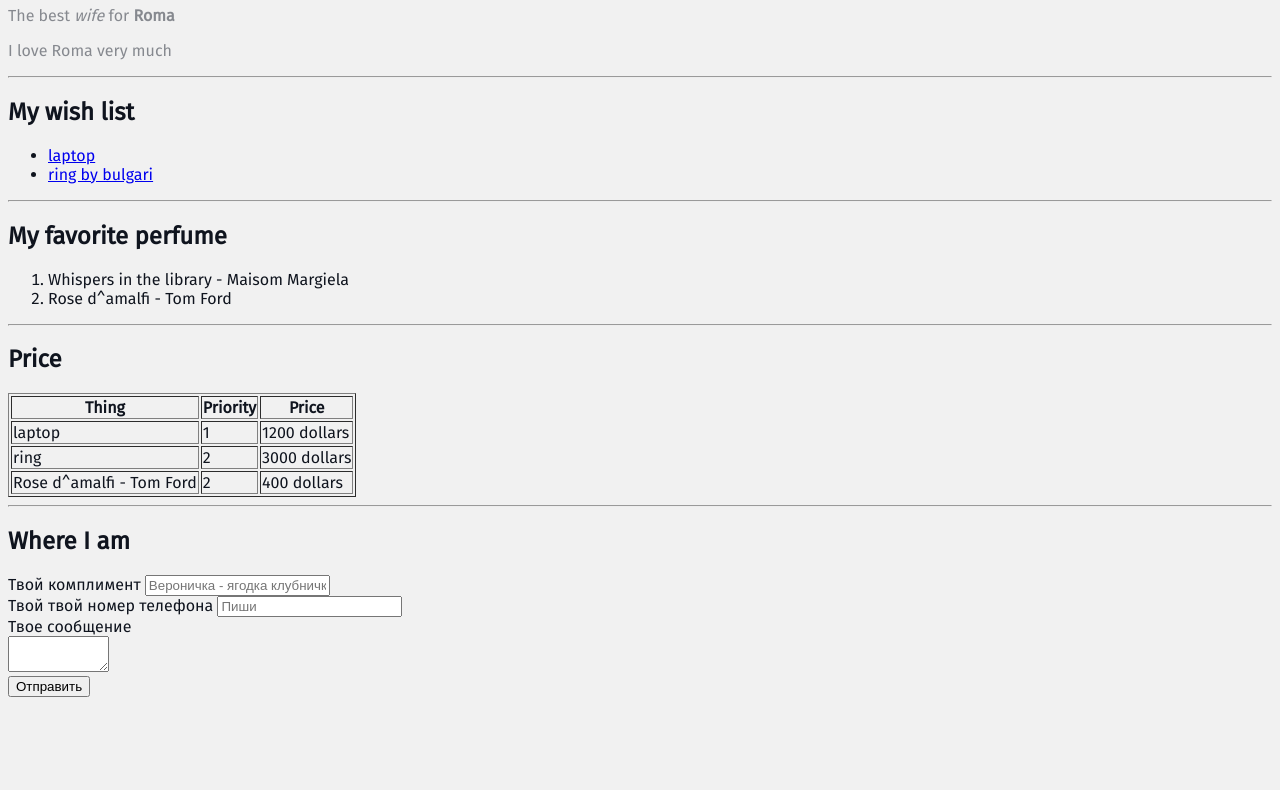
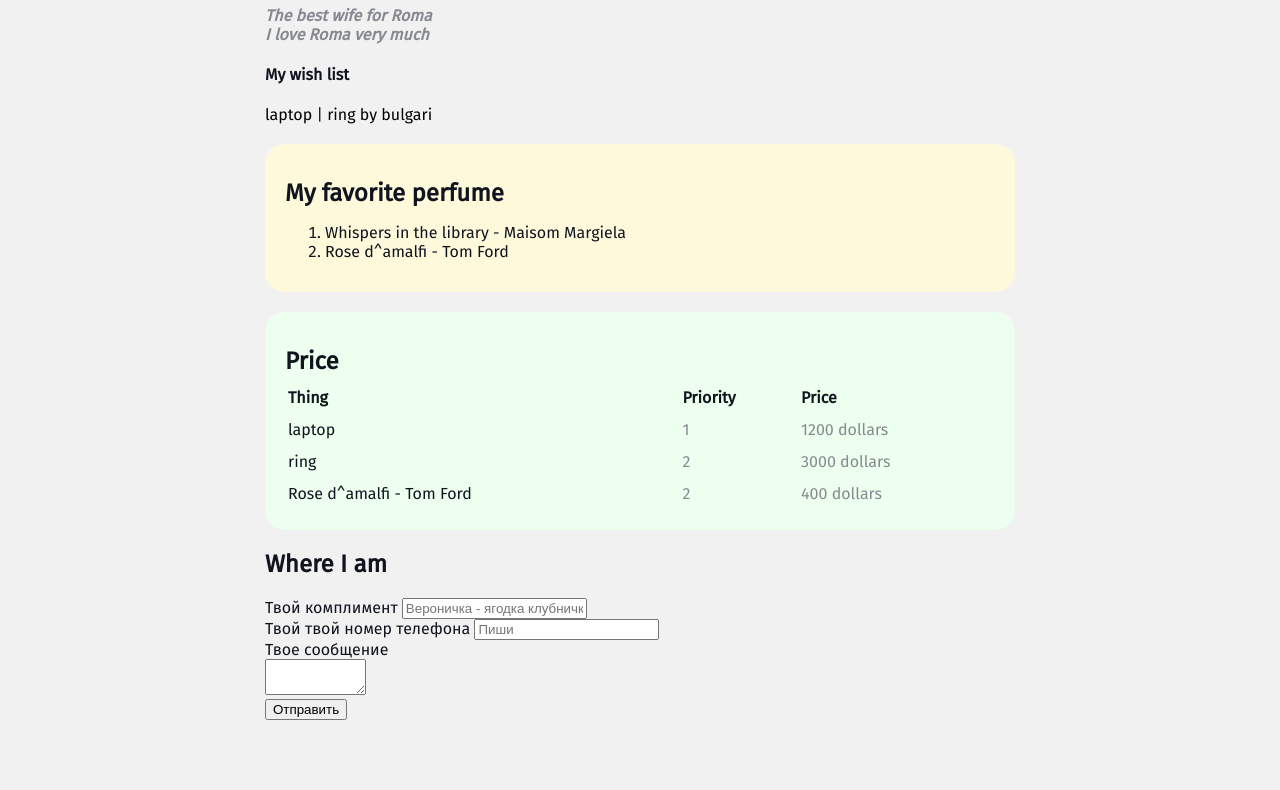
Before and after one commit to VeronikaSLE/HTML_for_kettles, a plain HTML site: page index.html in a window 1280 px wide. Shown: the part 287-1077 px from the top of the page. Before the commit the page ends 992 px from the top, so only its background shows below. Drawn offline with Linux system fonts and the light colour scheme.

Commit message:
[CSS] Псевдо классы

```diff
--- a/index.html
+++ b/index.html
@@ -8,28 +8,30 @@
   <link href="https://fonts.googleapis.com/css2?family=Fira+Sans:wght@200;400&display=swap" rel="stylesheet">
   <link rel="stylesheet" href="style.css">
 </head>
+
 <body>
+  <div class="container">
     <div class="info">
       <img src="фитоняшка.jpeg" alt="this is my photo" class="avatar">
       <h1>Veronika</h1>
-    <p>The best <em>wife</em> for <strong>Roma</strong></p>
+      <p>The best wife for <strong>Roma</strong></p>
       <p>I love Roma very much</p>
+      <h4>My wish list</h4>
+        <a href="https://www.apple.com/ge/macbook-air-m2/" target="_blank"> laptop</a> |
+        <a href="https://www.bulgari.com/en-int/jewellery/rings/b-zero1-ring-white-gold-328188" target="_blank"> ring by bulgari</a>
     </div>
-  <hr>
-  <h2>My wish list</h2>
-  <ul>
-    <li><a href="https://www.apple.com/ge/macbook-air-m2/" target="_blank"> laptop</a></li>
-    <li><a href="https://www.bulgari.com/en-int/jewellery/rings/b-zero1-ring-white-gold-328188" target="_blank"> ring by bulgari</a></li>
-  </ul>
-  <hr>
+
+   <div class="card bg-yellow">
      <h2>My favorite perfume</h2>
      <ol>
        <li>Whispers in the library - Maisom Margiela</li>
        <li>Rose d^amalfi - Tom Ford</li>
      </ol>
-  <hr>
+   </div>
+
+    <div class="card bg-green">
       <h2>Price</h2>
-  <table border="1">
+      <table class="table">
         <thead>
           <tr>
             <th>Thing</th>
@@ -55,7 +57,9 @@
           </tr>
         </tbody>
       </table>
-  <hr>
+    </div>
+
+
       <h2>Where I am</h2>
       <form action="\">
         <label for="love">Твой комплимент</label>
@@ -71,5 +75,16 @@
         <br>
         <input type="submit" value="Отправить">
       </form>
+
+    <div class=" box-model">
+      <div> </div>
+      <div></div>
+      <div></div>
+      <div></div>
+    </div>
+    <div style="margin-bottom: 500px;">
+
+    </div>
+  </div>
 </body>
 </html>
--- a/style.css
+++ b/style.css
@@ -6,12 +6,87 @@ body {
   font-family: 'Lucida Sans', 'Lucida Sans Regular', 'Lucida Grande', 'Lucida Sans Unicode', Geneva, Verdana, sans-serif;
   font-family: 'Fira Sans', sans-serif;
 }
+a{
+  color: black;
+  text-decoration: none;
+}
+a:hover {
+  text-decoration: underline;
+}
+a:active {
+  color: blue;
+}
 .avatar  {
   width: 200px;
   border-radius: 28px;
   box-shadow: 11px 12px 14px rgba(0,0, 0, 0.15);
 }
+.info {
+  margin-bottom: 20px;
+}
 .info p {
   color: #86898f;
+  margin: 0;
+  font-style: italic;
+  font-weight: bold;
+  text-decoration: none;
+  /* text-transform: uppercase; */
+  /* letter-spacing: 5px; */
+  /* word-spacing: 42px; */
+}
+.container  {
+ max-width: 750px;
+ margin: auto;
+}
+
+/* .wish-list {
+  background: green;
+  padding: 15px;
+  padding: 15px 40px;
+  padding: 15px 20px 25px 30px;
+  border: 5px solid red;
+  border-bottom-style: groove;
+  border-top-width: 15px;
+  border-right-color: blue;
+  margin: 20px;
+} */
+
+/* .box-model > div {
+  float: left;
+  background: #000;
+  height: 200px;
+  width: 25%;
+  box-sizing: border-box;
+
+} */
+
+.bg-yellow {
+  background: #fff9dc;
+}
+
+.bg-green {
+  background: #edffef;
+}
+.card {
+  padding: 15px 20px;
+  margin-bottom: 20px;
+  border-radius: 20px;
+}
+ .card h2 {
+  margin-bottom: 10px;
+ }
+ .table {
+  width: 100%;
+ }
+ .table td {
+  padding-bottom: 10px;
+ }
+.table td:nth-child(2),
+.table td:nth-child(3) {
+  color: #86898f;
+}
+.table th{
+  text-align: left;
+  padding-bottom: 10px;
 
 }
```
Lines whose indentation alone changed are shown as unchanged.
